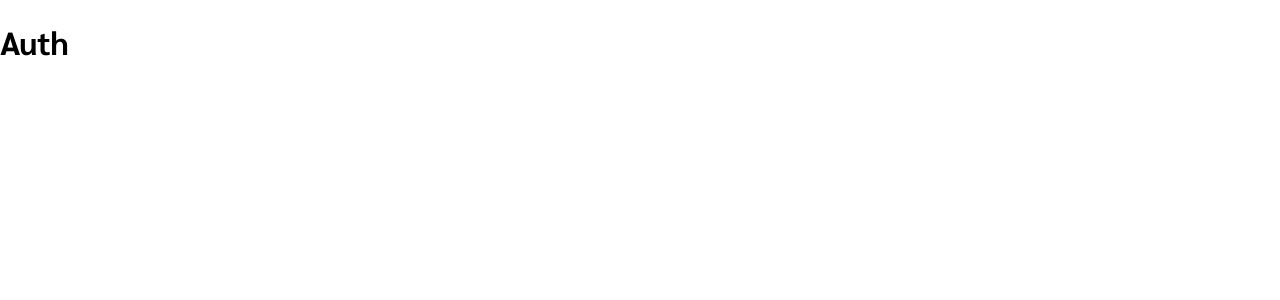
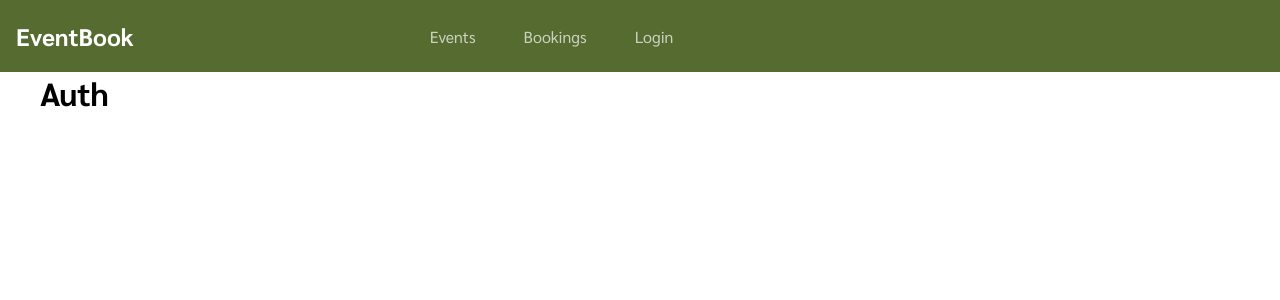
Before and after one commit to barclayd/Event-Book, a React (Create React App) app in the folder frontend/: page /auth in a window 1280 px wide. Shown: the top 300 px of the page. Built offline with nearby package versions, Linux system fonts and the light colour scheme.

Commit message:
Navigation toolbar for frontend

```diff
--- a/frontend/src/App.js
+++ b/frontend/src/App.js
@@ -3,17 +3,23 @@ import {Route, Redirect, Switch} from 'react-router-dom';
 import Auth from './containers/Auth/Auth';
 import Events from './containers/Events/Events';
 import Bookings from './containers/Bookings/Bookings';
-
+import Navigation from './components/Navigation/navigation';
+import * as classes from './App.module.css';
 
 class App extends Component {
   render() {
     return (
+        <React.Fragment>
+            <Navigation/>
+            <main className={classes.content}>
                 <Switch>
                     <Redirect from="/" to="/auth" exact />
                     <Route exact path="/auth" component={Auth}/>
                     <Route exact path="/events" component={Events}/>
                     <Route exact path="/bookings" component={Bookings}/>
                 </Switch>
+            </main>
+        </React.Fragment>
     );
   }
 }
--- /dev/null
+++ b/frontend/src/App.module.css
@@ -0,0 +1,4 @@
+.content {
+    margin: 4.5rem 2.5rem;
+
+}
--- /dev/null
+++ b/frontend/src/components/Navigation/navigation.js
@@ -0,0 +1,20 @@
+import React from 'react';
+import {NavLink} from 'react-router-dom';
+import * as classes from './navigation.module.css';
+
+const navigation = (props) => (
+  <header className={classes.header}>
+      <div className={classes.logo}>
+          <h1>EventBook</h1>
+      </div>
+      <nav className={classes.navigationItems}>
+          <ul>
+              <li><NavLink to="/events">Events</NavLink></li>
+              <li><NavLink to="/bookings">Bookings</NavLink></li>
+              <li><NavLink to="/auth">Login</NavLink></li>
+          </ul>
+      </nav>
+  </header>
+);
+
+export default navigation;
--- /dev/null
+++ b/frontend/src/components/Navigation/navigation.module.css
@@ -0,0 +1,43 @@
+.header {
+    position: fixed;
+    left: 0;
+    top: 0;
+    width: 100%;
+    height: 3.5rem;
+    background-color: #556B2F;
+    color: #fff;
+    padding: 0.5rem 1rem;
+    display: flex;
+    align-items: center;
+}
+
+.logo h1{
+    margin: 0;
+    font-size: 1.5rem;
+}
+
+.navigationItems  {
+    margin-left: 1.5rem;
+}
+
+.navigationItems ul {
+    list-style: none;
+    margin: 0 0 0 15.5rem;
+    padding: 0;
+    display: flex;
+}
+
+.navigationItems li{
+    margin: 0 1.5rem;
+}
+
+.navigationItems a {
+    text-decoration: none;
+    color: #ccd2c0;
+}
+
+.navigationItems a:hover,
+.navigationItems a:active,
+.navigationItems a.active {
+    color: #8299a6;
+}
```
Lines whose indentation alone changed are shown as unchanged.
